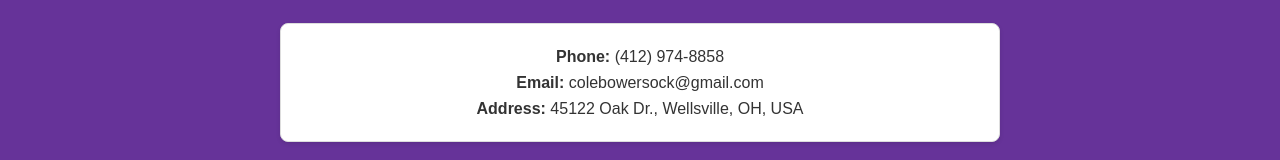
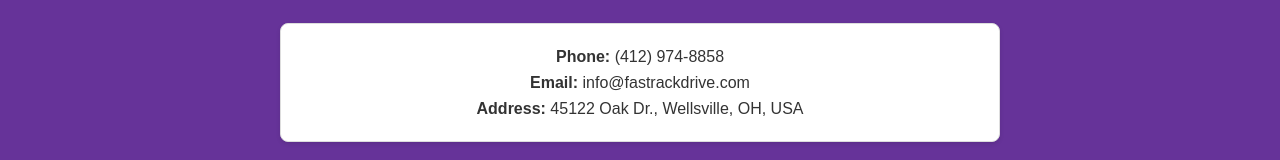
Before and after one commit to cryptocoledotcom/fastrack-drivingschool-website, a React (Create React App) app: page /contact in a window 1280 px wide. Shown: the part 249-409 px from the top of the page. Built offline with nearby package versions, Linux system fonts and the light colour scheme; no server answers.

Commit message:
updated email on contact page

```diff
--- a/src/pages/Contact.js
+++ b/src/pages/Contact.js
@@ -8,7 +8,7 @@
   const { showNotification } = useNotification();
   const contactInfo = {
     phone: '(412) 974-8858',
-    email: 'colebowersock@gmail.com',
+    email: 'info@fastrackdrive.com',
     address: '45122 Oak Dr., Wellsville, OH, USA',
   };
 
--- a/src/pages/CoursePlayer.js
+++ b/src/pages/CoursePlayer.js
@@ -147,7 +147,7 @@
     } else {
       setCurrentLesson(null);
     }
-  }, [modules, lessons, completedLessons, loading, user, userOverallProgress]); // Added user and userOverallProgress to dependencies
+  }, [modules, lessons, completedLessons, loading, user, userOverallProgress, courseId]); // Added courseId to dependencies
 
   // Effect to reset video state when the lesson changes
   useEffect(() => {
@@ -177,10 +177,11 @@
 
   // Effect to save the last viewed lesson
   useEffect(() => {
-    if (user && courseId && currentLesson) {
+    // Only update the last viewed lesson if the lesson is NOT already completed.
+    if (user && courseId && currentLesson && !completedLessons.has(currentLesson.id)) {
       setLastViewedLesson(user.uid, courseId, currentLesson.id);
     }
-  }, [user, courseId, currentLesson]);
+  }, [user, courseId, currentLesson, completedLessons]);
 
   // Effect to handle saving progress when the user closes the tab/browser
   useEffect(() => {
```
